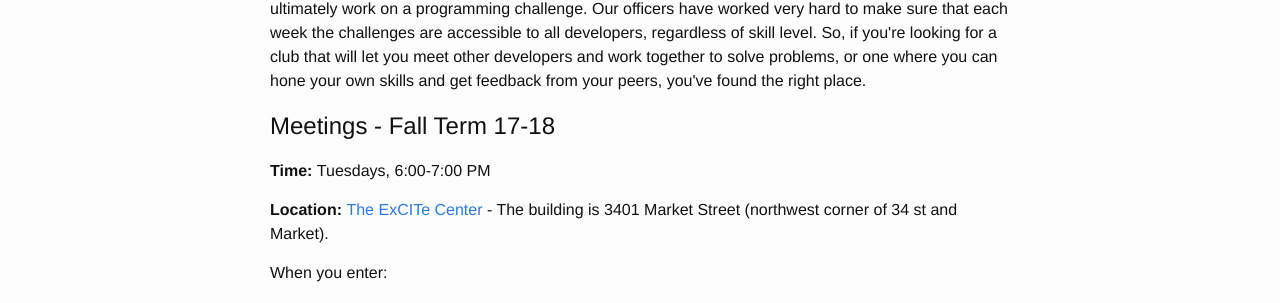
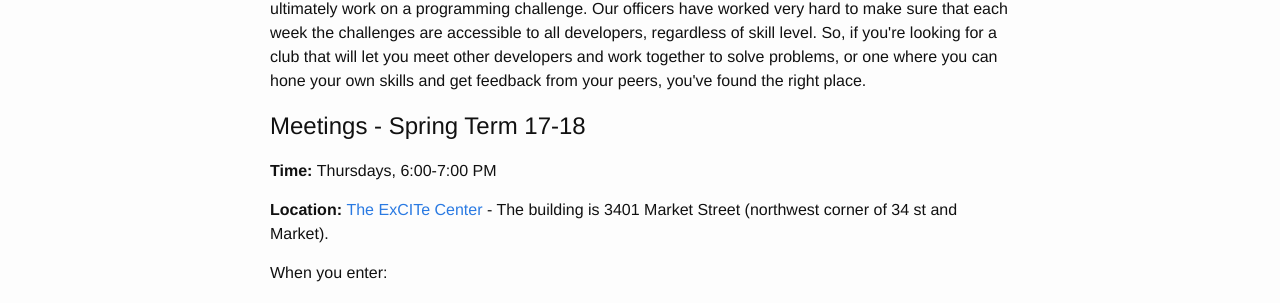
Before and after one commit to D-HAC/D-HAC.github.io, a Jekyll site: the page built from index.html, in a window 1280 px wide. Shown: the part 281-584 px from the top of the page. Built offline with Jekyll 4.4.1, drawn with Linux system fonts in a browser that asks for light colours.

Commit message:
fix the damn site

```diff
--- a/index.html
+++ b/index.html
@@ -9,9 +9,9 @@ layout: default
   <p>
     The core mission of the Drexel Hackathon and Coding club is to give everyone the opportunity to work on and discuss interesting programming challenges in a risk and judgement free environment. Each week, our members get together to talk about code, learn about development through discussion, and ultimately work on a programming challenge. Our officers have worked very hard to make sure that each week the challenges are accessible to all developers, regardless of skill level. So, if you're looking for a club that will let you meet other developers and work together to solve problems, or one where you can hone your own skills and get feedback from your peers, you've found the right place.
   </p>
-  <h2>Meetings - Fall Term 17-18</h2>
+  <h2>Meetings - Spring Term 17-18</h2>
   <p>
-    <b>Time: </b> Tuesdays, 6:00-7:00 PM
+    <b>Time: </b> Thursdays, 6:00-7:00 PM
   </p>
   <p>
     <b>Location: </b> <a href="http://drexel.edu/excite/" target="_blank">The ExCITe Center</a> - The building is 3401 Market Street (northwest corner of 34 st and Market).
--- a/puzzles.html
+++ b/puzzles.html
@@ -4,6 +4,7 @@ title: Puzzles
 permalink: /puzzles/
 # Display order of terms. I'm listing them from newest to oldest
 terms:
+    - "Spring 2017-18"
     - "Winter 2017-18"
     - "Fall 2017-18"
 ---
```
